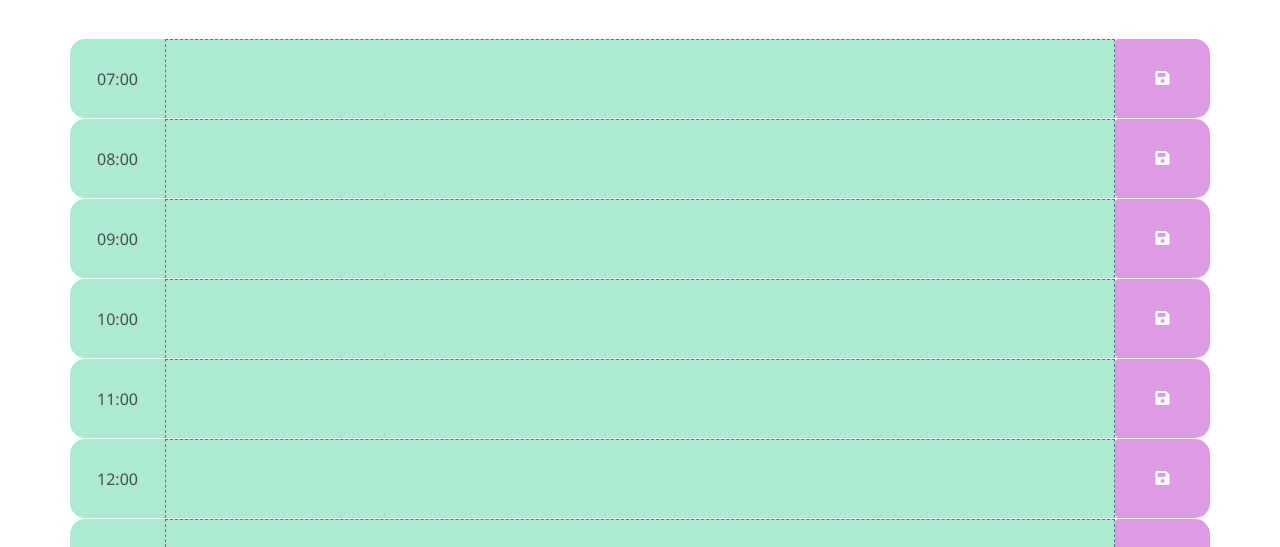
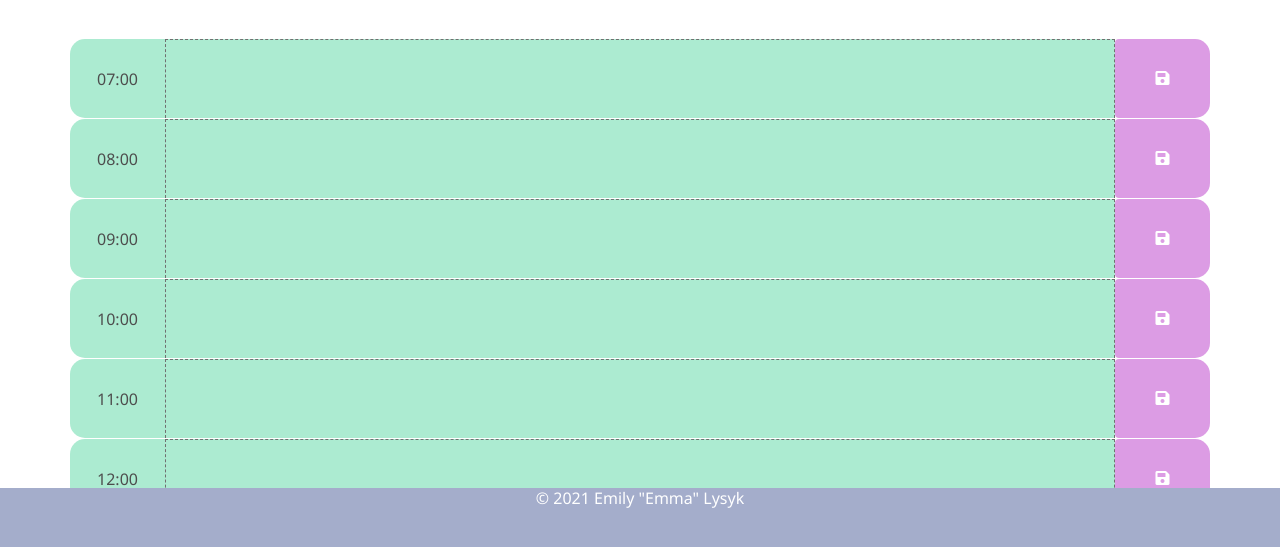
Before and after one commit to emacartoon/Scheduler, a plain HTML site: page index.html in a window 1280 px wide. Shown: the part 232-779 px from the top of the page. Drawn offline with nearby package versions, Linux system fonts and the light colour scheme.

Commit message:
Some style and footer updates I made across all my projects

```diff
--- a/Assets/style.css
+++ b/Assets/style.css
@@ -119,12 +119,14 @@ textarea{
 }
 
 footer {
-  margin-top: 1rem;
-  min-height: 10%;
+  position: fixed;
+  bottom: 0;
+  min-height: 5rem;
   background-color: var(--lav);
   min-width: 100%;
   color: white;
+  margin-top: 5rem;
+  padding-top: 0.1rem;
   line-height: 1rem;
   text-align: center;
-  padding: 15px 0;
 }
--- a/index.html
+++ b/index.html
@@ -28,7 +28,7 @@
   />
   <!-- My CSS Lib -->
     <link rel="stylesheet" href="./Assets/style.css" />
-    <title>Work Day Scheduler</title>
+    <title>Work Day Planner</title>
   </head>
 
   <body>
```
